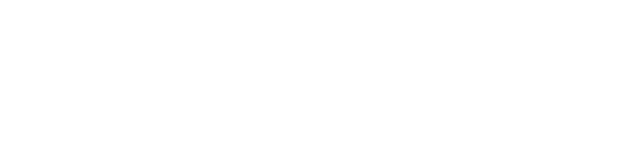
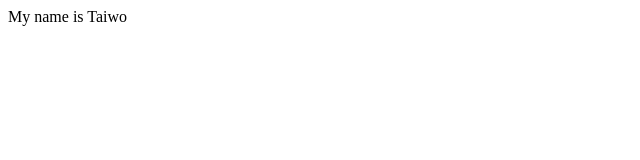
Before and after one commit to Tina-Taiwo01/html-practice-, a plain HTML site: page index.html in a window 1280 px wide. Shown: the whole page, without its empty margins (0-640 px from the left). Drawn offline with Linux system fonts and the light colour scheme.

Commit message:
Added html templates

```diff
--- a/index.html
+++ b/index.html
@@ -5,6 +5,7 @@
     <meta name="viewport" content="width=device-width, initial-scale=1.0">
    <title>Documents</title>
 </head>
+My name is Taiwo
 <body>
 
 </body>
```
